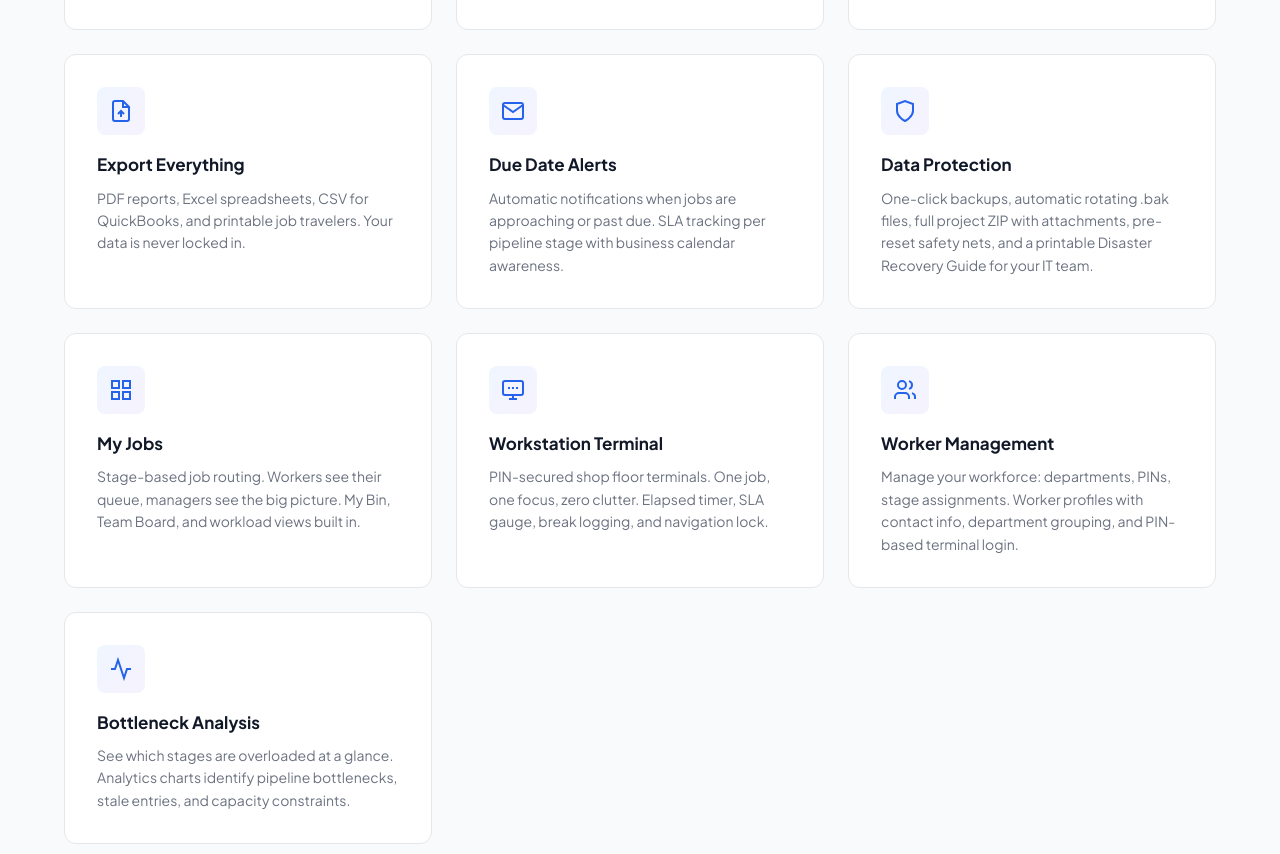
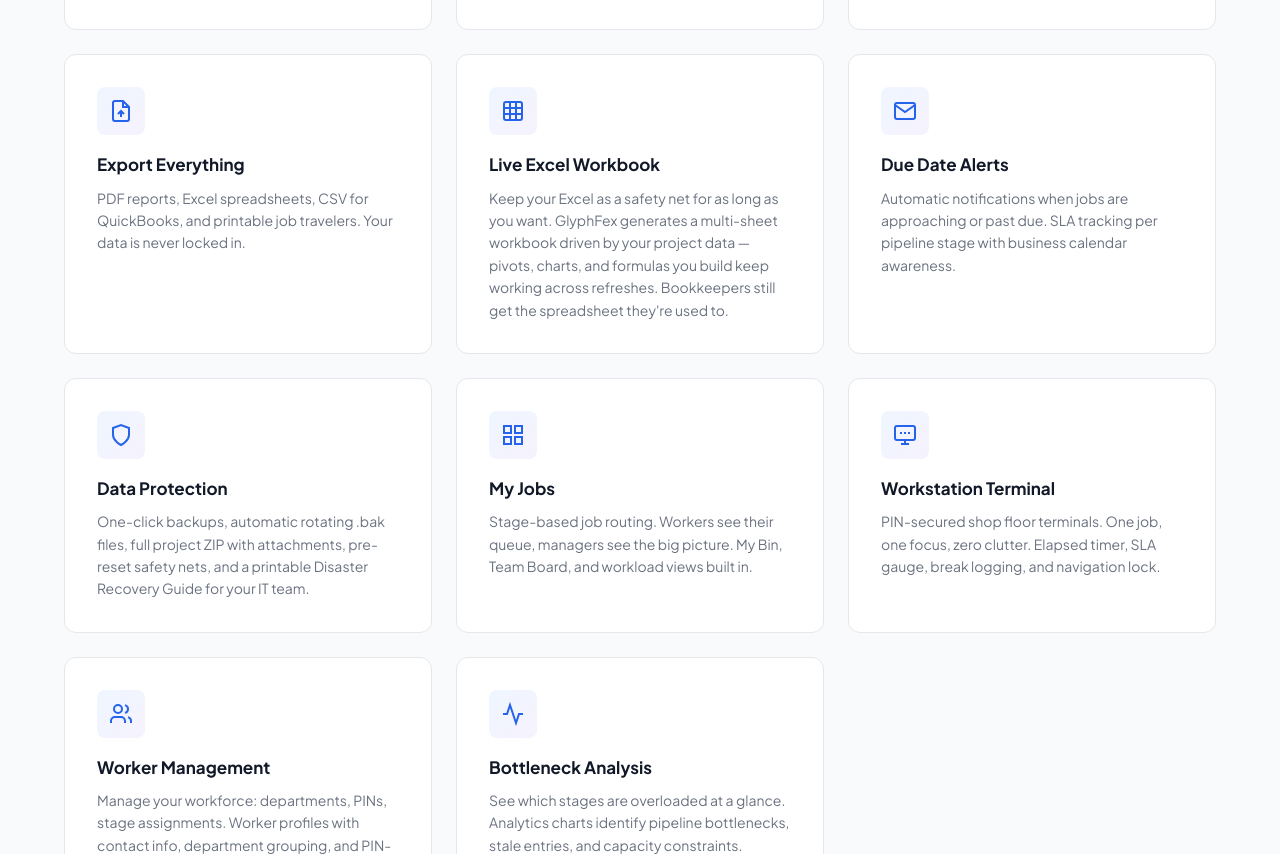
Before and after one commit to philabella/glyphfex-website, a plain HTML site: page index.html in a window 1280 px wide. Shown: the part 4177-5031 px from the top of the page. Drawn offline with Linux system fonts and the light colour scheme.

Commit message:
Site: Live Excel pitch on home + features
Adds the \"transition pillow\" messaging \u2014 the strongest competitive
story for shops moving off Excel.

· index.html: new feature card between \"Export Everything\" and
  \"Due Date Alerts\" titled \"Live Excel Workbook.\" Headlines that
  Excel can stay as a safety net, with copy aimed at the bookkeeper
  / boss who insists on the spreadsheet.
· features.html: new bullet in Reporting & Export listing the five
  sheets (Summary, Active Jobs, All Entries, Time Entries, Customer
  Summary) and the on-demand refresh.

```diff
--- a/index.html
+++ b/index.html
@@ -327,6 +327,13 @@
                     </div>
                     <h3>Export Everything</h3>
                     <p>PDF reports, Excel spreadsheets, CSV for QuickBooks, and printable job travelers. Your data is never locked in.</p>
+                </div>
+                <div class="feature-card">
+                    <div class="feature-icon">
+                        <svg width="24" height="24" viewBox="0 0 24 24" fill="none" stroke="currentColor" stroke-width="2"><rect x="3" y="3" width="18" height="18" rx="2"/><path d="M9 3v18M15 3v18M3 9h18M3 15h18"/></svg>
+                    </div>
+                    <h3>Live Excel Workbook</h3>
+                    <p>Keep your Excel as a safety net for as long as you want. GlyphFex generates a multi-sheet workbook driven by your project data &mdash; pivots, charts, and formulas you build keep working across refreshes. Bookkeepers still get the spreadsheet they're used to.</p>
                 </div>
                 <div class="feature-card">
                     <div class="feature-icon">
```
Also changed, not shown: features.html (+1 -0 lines).
